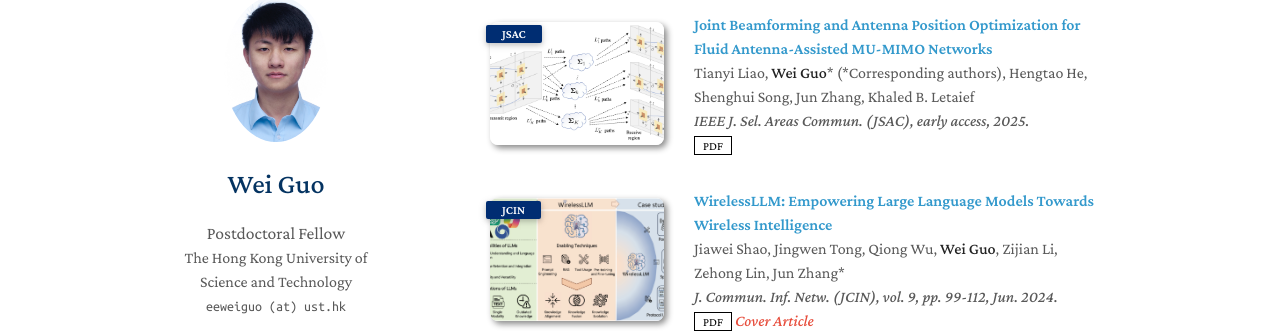
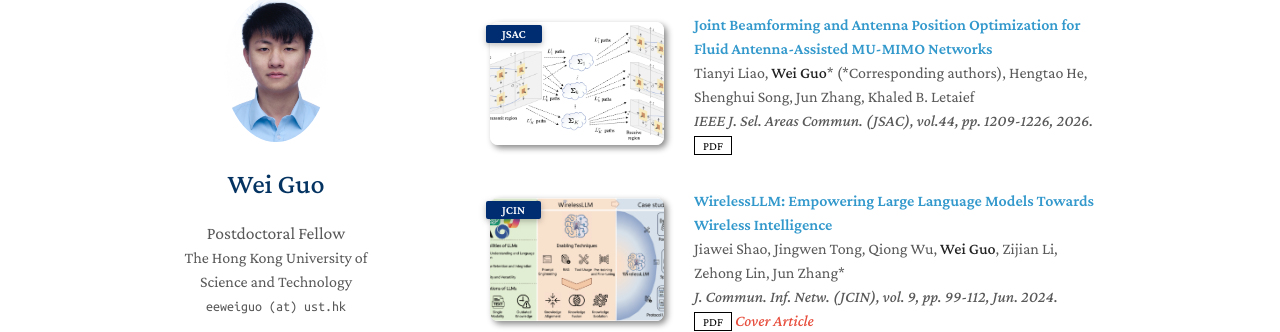
Before and after one commit to weiiguo/weiiguo.github.io, a Jekyll site: the page built from index.md, in a window 1280 px wide and 900 px high, scrolled down 711 px. Shown: the part 148-480 px from the top of the window. Built offline with Jekyll 4.4.1, drawn with Linux system fonts in a browser that asks for light colours; a style sheet for code colours, icons or effects is not loaded; our own code applies the rules of GitHub Pages for plain Markdown files.

Commit message:
更新了一下jsac的信息

```diff
--- a/_data/publications.yml
+++ b/_data/publications.yml
@@ -3,7 +3,7 @@ main:
   - title: "Joint Beamforming and Antenna Position Optimization for Fluid Antenna-Assisted MU-MIMO Networks"
     authors: Tianyi Liao, <strong>Wei Guo</strong>* (*Corresponding authors), Hengtao He, Shenghui Song, Jun Zhang, Khaled B. Letaief
     conference_short: JSAC
-    conference: IEEE J. Sel. Areas Commun. (JSAC), early access, 2025.
+    conference: IEEE J. Sel. Areas Commun. (JSAC), vol.44, pp. 1209-1226, 2026.
     pdf: https://ieeexplore.ieee.org/document/11184595
     image: ./assets/img/JSAC_FAS-MIMO.png
 
```
